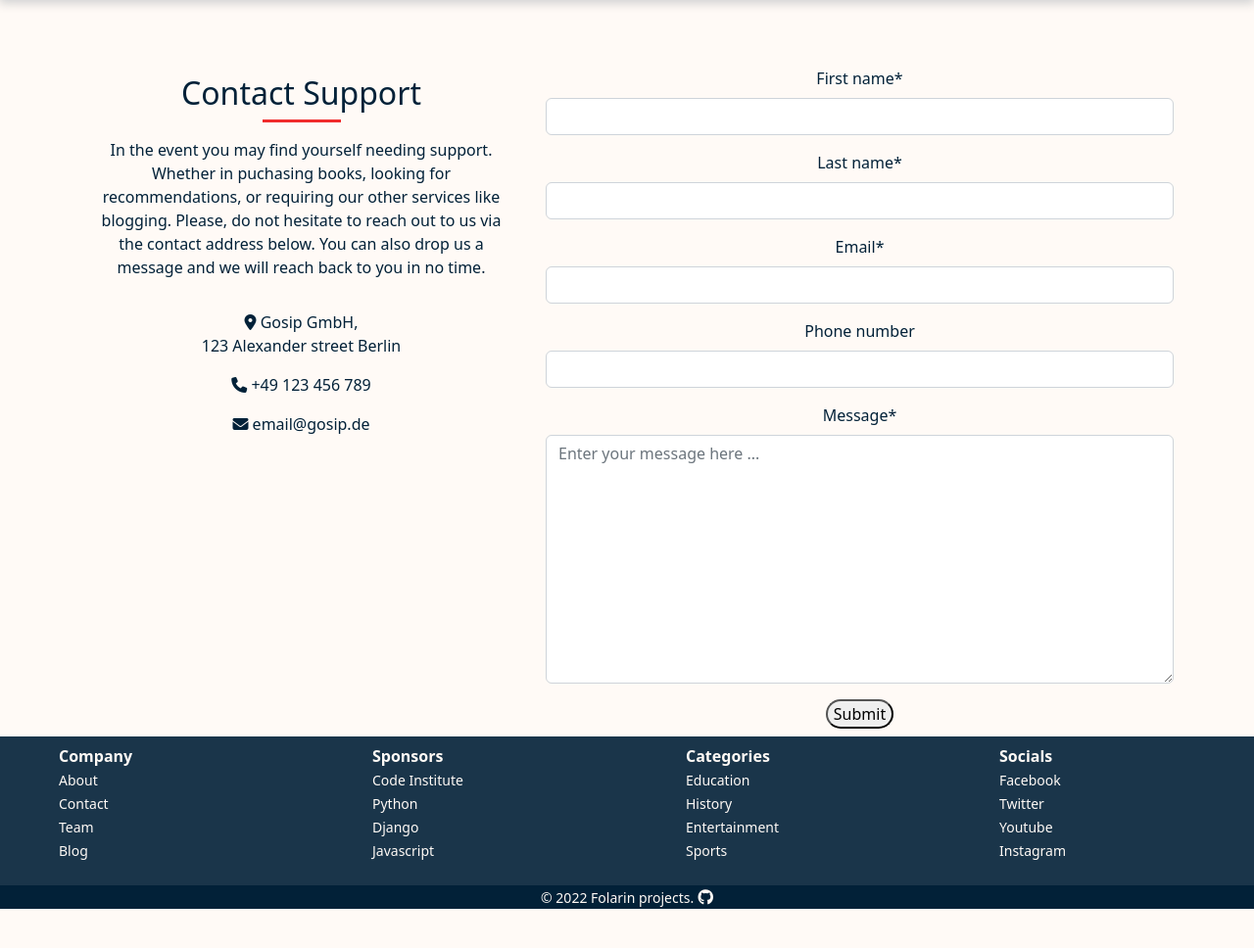
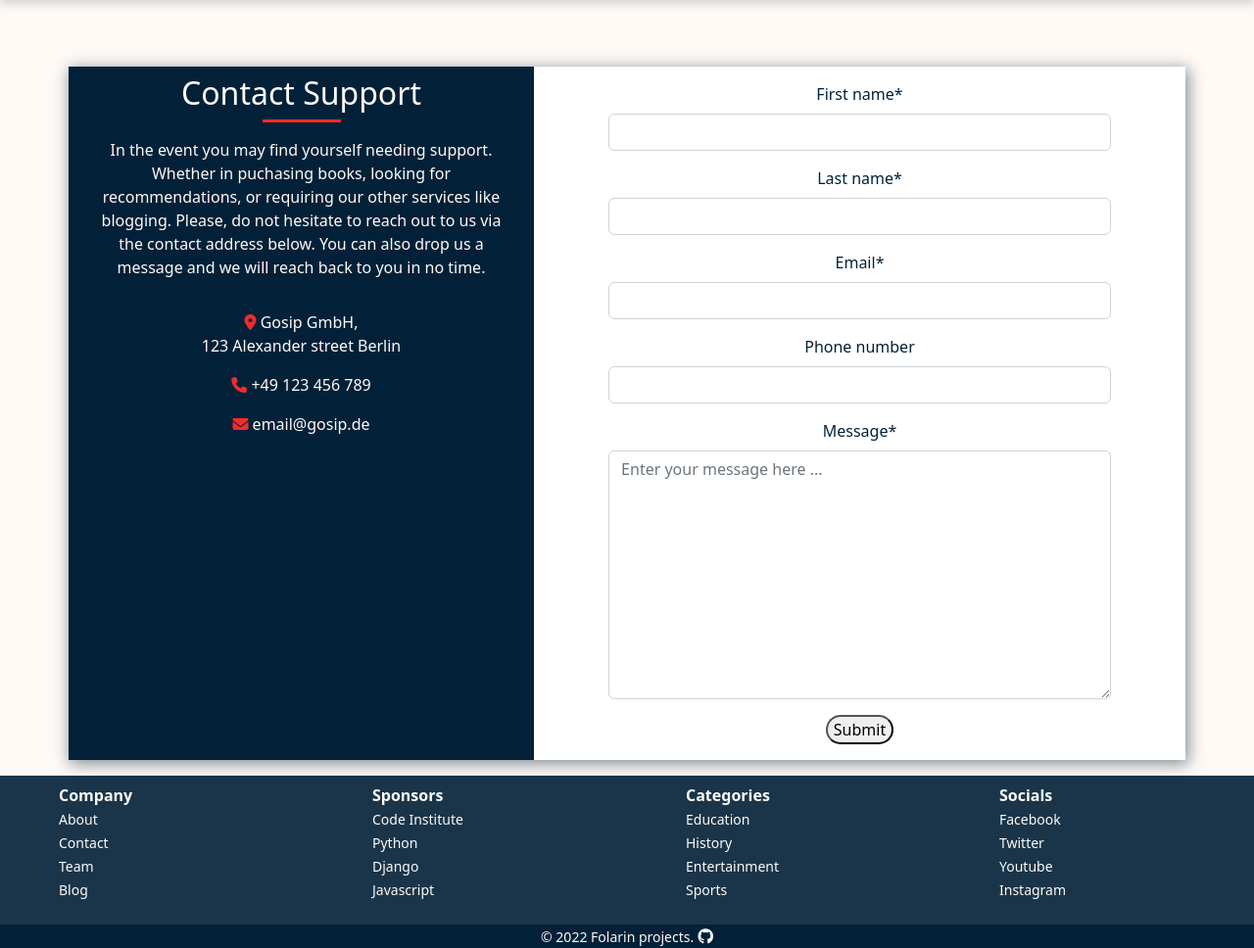
Before and after one commit to folarin-ogungbemi/Gosip-Bookstore, a Django app: page /contact/ in a window 1280 px wide. Shown: the part 92-1060 px from the top of the page at 98% size. Before the commit the page ends 1020 px from the top, so only its background shows below. Run offline with Django 3.2, Linux system fonts and the light colour scheme; some libraries are stand-ins or nearby versions.

Commit message:
Add style to contact form

```diff
--- a/home/templates/home/contact.html
+++ b/home/templates/home/contact.html
@@ -2,10 +2,11 @@
 {% block content %}
 {% load crispy_forms_tags %}
 
-    <div class="container text-center page">
+    <div class="page">
+        <div class="container text-center contact my-3">
             <div class="row">
-            <div class="col-12 col-md-5">
-                <div class="container">
+                <div class="col-12 col-md-5 contact-info-box">
+                    <div class="container-fluid contact-info">
                         <div class="col-12">
                             <h2 class="pt-2">Contact Support</h2>
                             <hr class="header-hr">
@@ -22,7 +23,8 @@
                         </div>
                     </div>
                 </div>
-            <div class="col-12 col-md-7">
+                <div class="col-12 col-md-7 contact-form-box">
+                    <div class="cotainer contact-form my-3">
                         <form method="POST" action="#">
                             {% csrf_token %}
                             {{ form | crispy }}
@@ -33,6 +35,8 @@
                     </div>
                 </div>
             </div>
+        </div>
+    </div>
 
 {% endblock %}
 
--- a/static/css/home.css
+++ b/static/css/home.css
@@ -7,6 +7,10 @@
         1.1.2 carousel
     2.1 About
         2.1.1 general
+    3.1 Team
+        3.1.1 general
+    4.1 Contact
+        4.1.1 general
 
 
 /* **********
@@ -141,3 +145,34 @@
 .team-info i:hover{
     color: #f02c2c;
 }
+
+/* ---------------------------Contact------ */
+/* general */
+
+.contact{
+    box-shadow: 2px 3px 15px 1px rgba(2, 33, 56, 0.5);
+}
+
+.contact-info{
+    color: #fffaf6;
+}
+
+.contact-info-box{
+    background-color:#022138;
+}
+
+.contact-form-box{
+    background-color: #fff;
+}
+
+.contact-form{
+    color: #022138;
+    width: 80%;
+    margin: auto;
+}
+
+.fa-location-dot,
+.fa-phone,
+.fa-envelope{
+    color: #f02c2c;
+}
```
Lines whose indentation alone changed are shown as unchanged.
